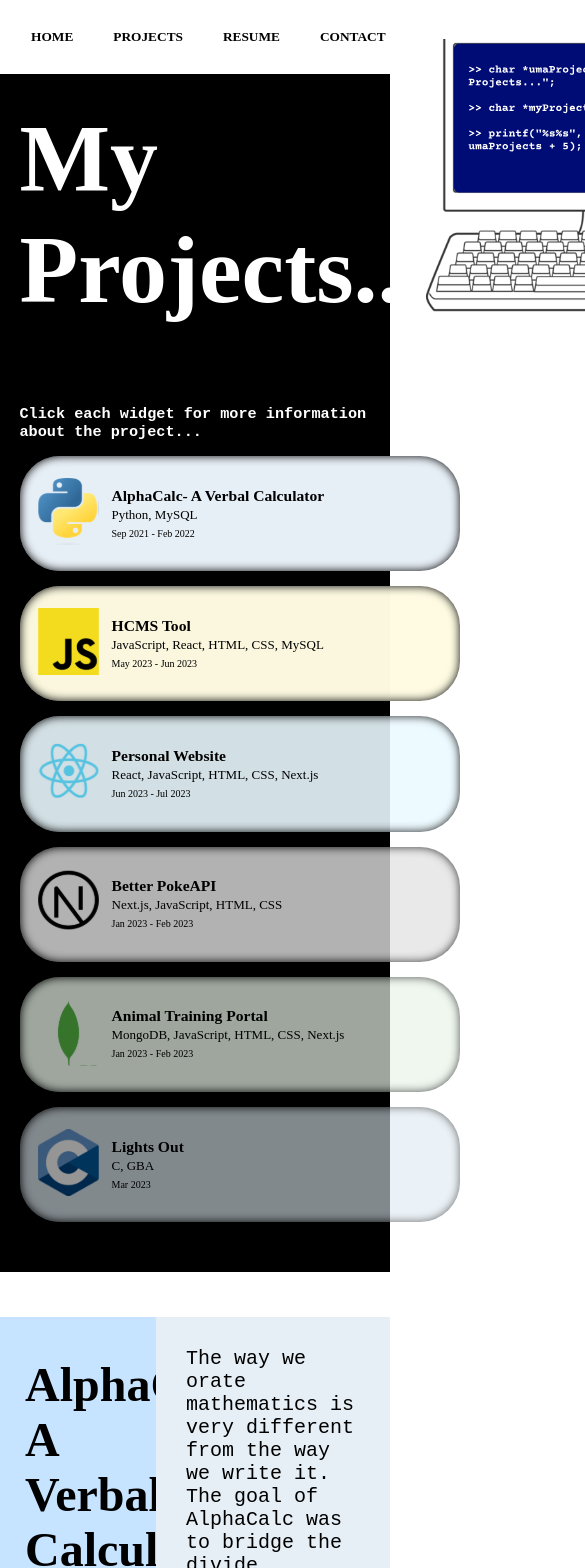
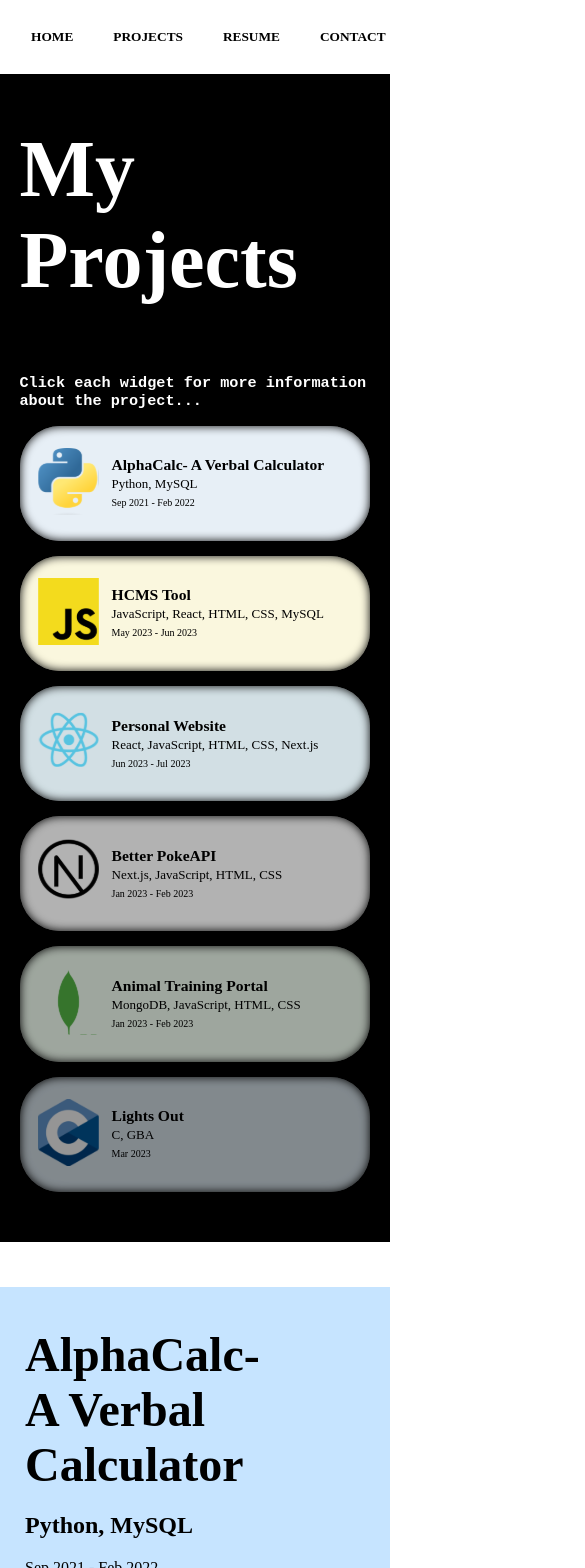
Before and after one commit to uma-anand/personal-website, a Next.js app in the folder personal-website/: page /projects in a window 390 px wide. Shown: the top 1568 px of the page, 585 px wide, since content can reach past the window. Built offline with nearby package versions, Linux system fonts and the light colour scheme.

Commit message:
feat: projects phone

```diff
--- a/personal-website/src/app/components/landingProjects.js
+++ b/personal-website/src/app/components/landingProjects.js
@@ -3,10 +3,10 @@ export default function LandingProjects() {
        <div className="landinghome">
             <div className="space-between-flex">
                 <div className="left-space">
-                    <h1 className="landingheader">My <br></br> Projects...</h1>
+                    <h1 className="landingheader">My <br></br> Projects</h1>
                 </div>
                 <div className="right-space">
-                    <img src = '/projectscomp.svg' height = '298.4' width = '382.4'></img>
+                    <img src = '/projectscomp.svg' height = '200'></img>
                 </div>
             </div>
             <h3>Click each widget for more information about the project...</h3>
@@ -71,7 +71,7 @@ export default function LandingProjects() {
                         </div>
                         <div className="bubble-text">
                             <h3>Animal Training Portal<br></br>
-                            <span className = "position">MongoDB, JavaScript, HTML, CSS, Next.js</span> <br></br>
+                            <span className = "position">MongoDB, JavaScript, HTML, CSS</span> <br></br>
                             <span className = "timeline">Jan 2023 - Feb 2023</span>
                             </h3>
                         </div>
--- a/personal-website/src/app/globals.css
+++ b/personal-website/src/app/globals.css
@@ -8,7 +8,7 @@ html {
   height: 5vh;
   padding: 2.5vh;
   margin-left: -10px;
-  margin-right: -5px;
+  margin-right: -10px;
   margin-top: -10px;
   display: flex;
   justify-content: space-between;
@@ -35,7 +35,7 @@ body {
 }
 
 .landinghome {
-  padding-top: 10%;
+  padding-top: 9%;
   background-color: black;
   color: white;
   padding-left: 5%;
@@ -58,13 +58,9 @@ body {
   font-size: x-small;
 }
 
-.landinghome .bubble {
-  min-width: 410px;
-}
-
 .landingheader {
   font-family: 'Montserrat Medium';
-  font-size: 6em;
+  font-size: 5em;
 }
 
 .container{
@@ -285,7 +281,9 @@ p {
 
 .space-between-flex {
   display: flex;
-  justify-content: space-between;
+  flex-wrap: wrap;
+  align-items: center;
+  gap: 40px;
 }
 
 #alphacalc {
@@ -330,6 +328,7 @@ p {
 
 .projects-flex-left {
   width: 40%;
+  min-width: 300px;
   font-family: 'Montserrat';
   display: flex;
   flex-direction: column;
@@ -373,6 +372,27 @@ p {
   background-color: #000000;
   color: white;
   padding:25px;
+}
+
+@media screen and (max-width: 768px) {
+  .projects-flex {
+    flex-wrap: wrap;
+  }
+  .projects-flex-left {
+    width: 100%;
+  }
+  .projects-flex-right {
+    width: 100%;
+  }
+  #align-right {
+    flex-wrap: wrap-reverse;
+  }
+  .right-space {
+    display: none;
+  }
+  .landinghome {
+    padding-top: 70px;
+  }
 }
 
 ul {
--- a/personal-website/src/app/projects/hcms.js
+++ b/personal-website/src/app/projects/hcms.js
@@ -3,7 +3,7 @@ export default function HCMS () {
         <>
             <div id = "HCMSTool"></div>
             <br></br><br></br><br></br>
-            <div className="projects-flex">
+            <div className="projects-flex" id="align-right">
                 <div className="projects-flex-right" style={{"background-color": "#FEFBE2"}}>
                     <h3>
                     During my internship at Lockheed Martin, I was assigned to work on the <span className="yellow">HCMS Tool</span>- a web application that kept track of hardware and software at <span className="yellow">Lockheed Martin</span> used in the F35 Fighter Jet.
--- a/personal-website/src/app/projects/lightsout.js
+++ b/personal-website/src/app/projects/lightsout.js
@@ -3,7 +3,7 @@ export default function LightsOut () {
         <>
             <div id = "LightsOut"></div>
             <br></br><br></br><br></br>
-            <div className="projects-flex">
+            <div className="projects-flex" id="align-right">
                 <div className="projects-flex-right" style={{"background-color": "#DEEAF2"}}>
                     <h3>
                     The goal for this project was to write a complete game for a <span className="blue">Game Boy Advanced emulator (GBA)</span> for my computer organization class. The GBA being a very rudimentary, slow, and <span className="blue">limited hardware</span> device, it was very slow and we had to learn to <span className="blue">optimize performance</span> using tricks such as <span className="blue">DMA</span> and using integer arithmetic instead of floating point arithmetic.
--- a/personal-website/src/app/projects/pokeapi.js
+++ b/personal-website/src/app/projects/pokeapi.js
@@ -3,7 +3,7 @@ export default function BetterPokeAPI () {
         <>
             <div id = "BetterPokeAPI"></div>
             <br></br><br></br><br></br>
-            <div className="projects-flex">
+            <div className="projects-flex" id="align-right">
                 <div className="projects-flex-right" style={{"background-color": "#E3E3E3"}}>
                     <h3>
                     When I was a child, my main occupation was watching my older brother do whatever he was doing, like most younger siblings. So, when my brother went through a 10 year long Pokemon phase, I entered it with him. We had the complete Pokemon books for Pokemon Black and White and Pokemon X & Y. One summer, I even learned the name and the type of every Pokemon in Black and White. But slowly, as my brother went to college, and I started to have other things to do than follow him around, I lost touch with the world of Pokemon.
```
